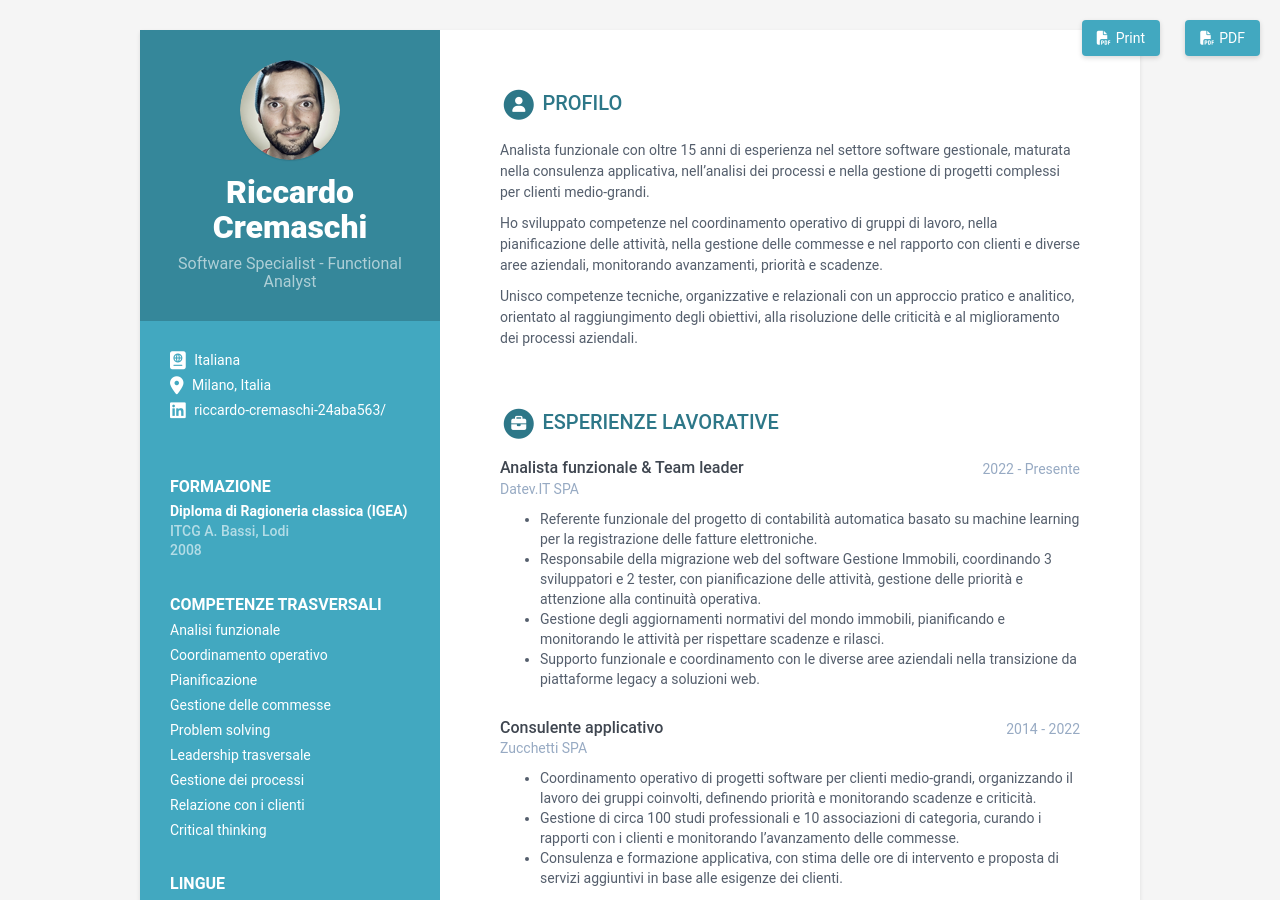
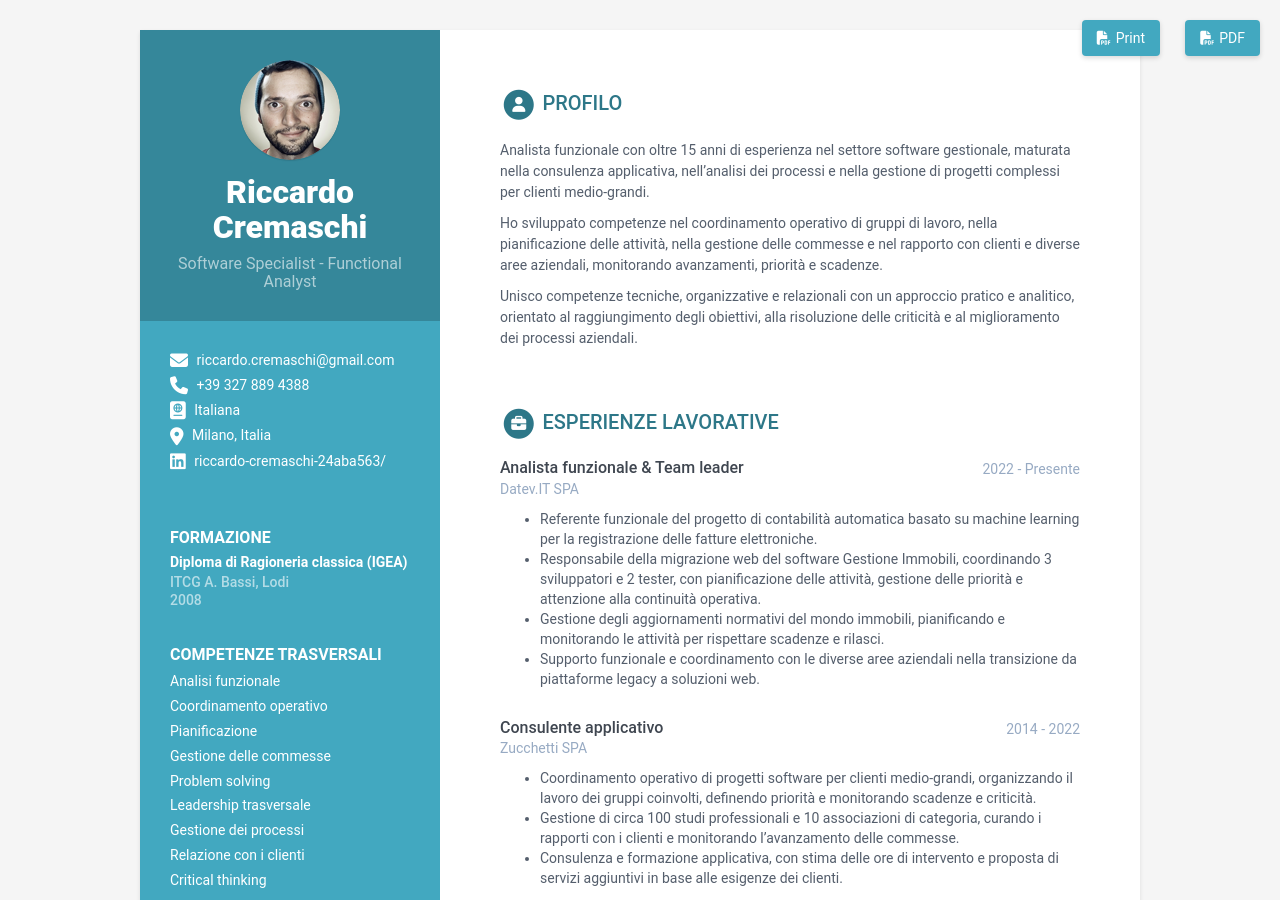
Before and after one commit to riccardocremaschi/cv, a Jekyll site: the page built from index.html, in a window 1280 px wide and 900 px high. Built offline with Jekyll 4.4.1, drawn with Linux system fonts in a browser that asks for light colours.

Commit message:
Completa contatti del CV

```diff
--- a/_data/data.yml
+++ b/_data/data.yml
@@ -5,6 +5,8 @@ sidebar:
   name: Riccardo Cremaschi
   tagline: Software Specialist - Functional Analyst
   avatar: profile.png
+  email: riccardo.cremaschi@gmail.com
+  phone: '+39 327 889 4388'
   linkedin: riccardo-cremaschi-24aba563/
   location: Milano, Italia
   citizenship: Italiana
```
